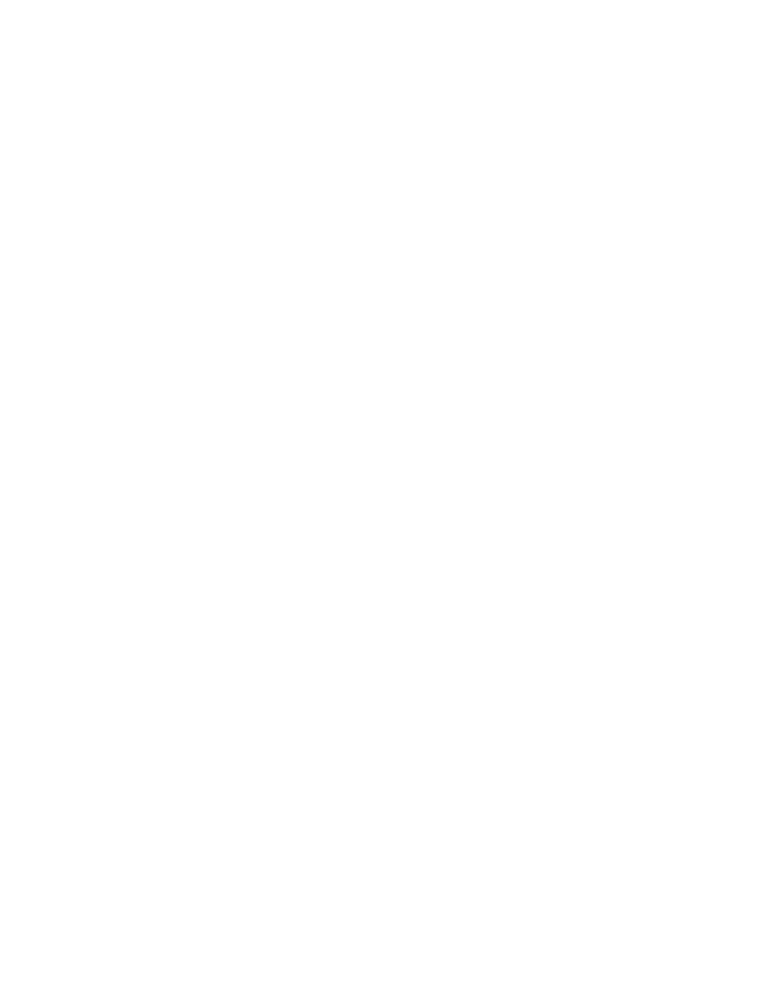
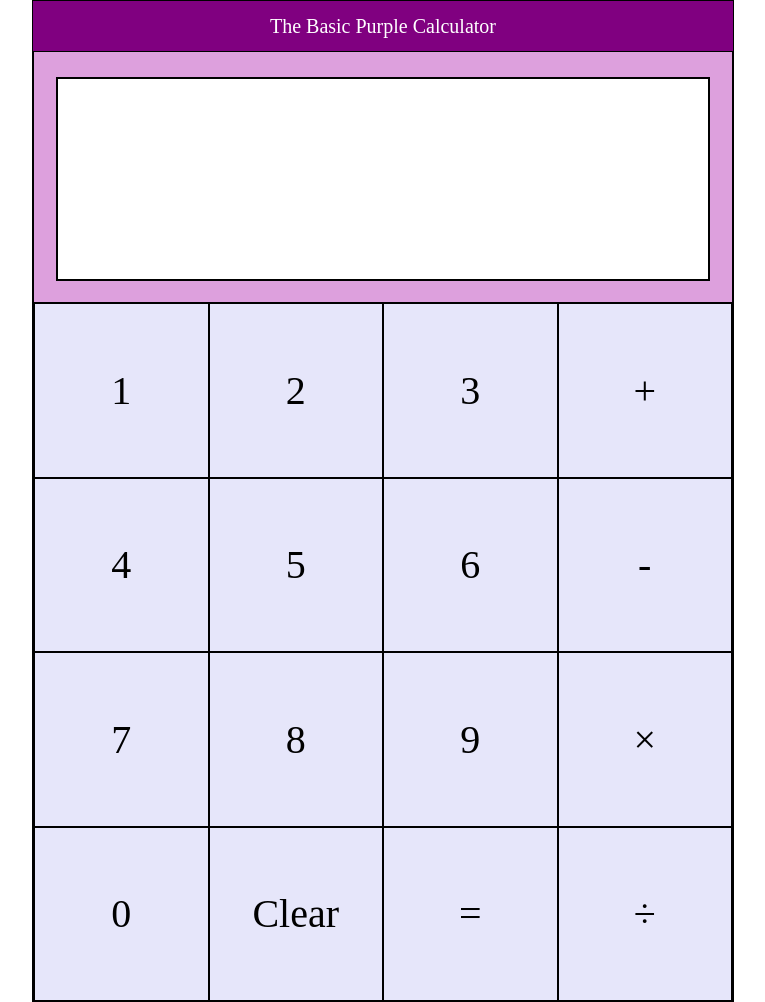
Before and after one commit to micball/TOP-Calculator, a plain HTML site: page index.html in a window 1280 px wide. Shown: the whole page, without its empty margins (257-1022 px from the left). Before the commit the page ends 800 px from the top, so only its background shows below. Drawn offline with Linux system fonts and the light colour scheme.

Commit message:
Complete basic calculator layout and styling

```diff
--- a/index.html
+++ b/index.html
@@ -9,6 +9,27 @@
     <script src="index.js" defer></script>
 </head>
 <body>
-
+    <div class="title">The Basic Purple Calculator</div>
+    <div class="calcBody">
+        <div class="display"></div>
+    </div>
+    <div class="buttons">
+            <div class="button operand">1</div>
+            <div class="button operand">2</div>
+            <div class="button operand">3</div>
+            <div class="button operator">+</div>
+            <div class="button operand">4</div>
+            <div class="button operand">5</div>
+            <div class="button operand">6</div>
+            <div class="button operator">-</div>
+            <div class="button operand">7</div>
+            <div class="button operand">8</div>
+            <div class="button operand">9</div>
+            <div class="button operator">×</div>
+            <div class="button operand">0</div>
+            <div class="button modifier">Clear</div>
+            <div class="button operator">=</div>
+            <div class="button operator">÷</div>
+    </div>
 </body>
 </html>
--- a/stylesheet.css
+++ b/stylesheet.css
@@ -2,3 +2,91 @@
     padding: 0;
     margin: 0;
 }
+
+body {
+    display: flex;
+    align-items: center;
+    flex-direction: column;
+}
+
+.title {
+    flex: 1;
+    max-width: 700px;
+    background-color: purple;
+    margin-left: auto;
+    margin-right: auto;
+    display: flex;
+    justify-content: center;
+    align-items: center;
+    min-width: 700px;
+    min-height: 50px;
+    border: 1px solid black;
+    font-size: 20px;
+    color: white;
+}
+
+.calcBody {
+    flex: 1;
+    max-width: 698px;
+    min-width: 698px;
+    max-height: 250px;
+    min-height: 250px;
+    display: flex;
+    background-color: plum;
+    flex-direction: column;
+    align-items: center;
+    border-left: 2px solid black;
+    border-right: 2px solid black;
+    padding: 0;
+}
+
+.display {
+    flex: 1;
+    min-width: 650px;
+    min-height: 200px;
+    max-width: 650px;
+    max-height: 200px;
+    background-color: white;
+    margin-top: 25px;
+    margin-bottom: 25px;
+    border: 2px solid black;
+}
+
+.buttons {
+    padding: 0;
+    margin: 0;
+    display: flex;
+    flex-wrap: wrap;
+    min-width: 698px;
+    max-width: 698px;
+    min-height: 698px;
+    max-height: 698px;
+    border: 1px solid black;
+    border-left: 2px solid black;
+    border-right: 2px solid black;
+}
+
+.button {
+    background-color: lightblue;
+    color: inherit;
+    border: none;
+    padding: none;
+    font: inherit;
+    outline: inherit;
+    flex: 1;
+    min-width: calc(25% - 2px);
+    max-width: calc(25% - 2px);
+    max-height: calc(25% - 2px);
+    min-height: calc(25% - 2px);
+    margin: 0;
+    display: flex;
+    align-items: center;
+    justify-content: center;
+    border: 1px solid black;
+    font-size: 40px;
+    background-color: lavender;
+}
+
+.button:hover {
+    background-color: lavenderblush;
+}
```
